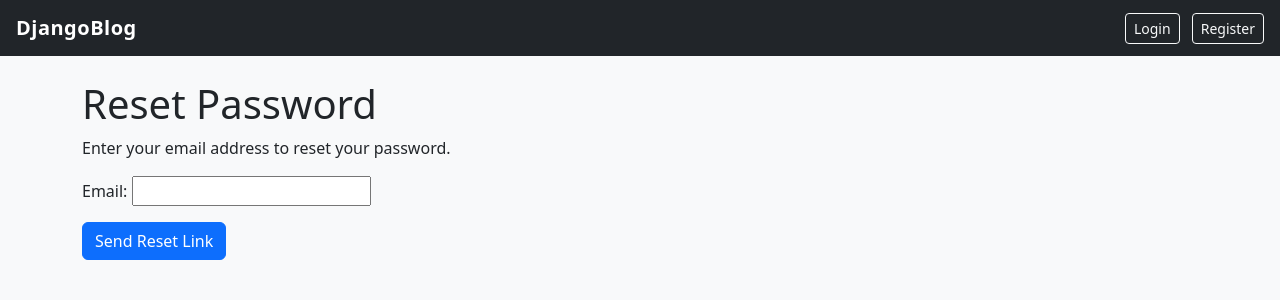
After one commit to madushadilan99-lgtm/djangoblog, a Django app: page /password-reset/ in a window 1280 px wide. The commit adds this page. Shown: the top 300 px of the page. Run offline with Django 5.2, Linux system fonts and the light colour scheme.

Commit message:
Add password reset and error pages

```diff
--- a/blog/templates/blog/base.html
+++ b/blog/templates/blog/base.html
@@ -2,6 +2,8 @@
 <html lang="en">
 <head>
     <meta charset="UTF-8">
+
+    <meta name="viewport" content="width=device-width, initial-scale=1">
 
     <title>
         {% block title %}DjangoBlog{% endblock %}
@@ -75,9 +77,32 @@
 
 <div class="container mt-4">
 
+    {% if messages %}
+
+        {% for message in messages %}
+
+            <div class="alert alert-{{ message.tags }} alert-dismissible fade show"
+                 role="alert">
+
+                {{ message }}
+
+                <button type="button"
+                        class="btn-close"
+                        data-bs-dismiss="alert"
+                        aria-label="Close">
+                </button>
+
+            </div>
+
+        {% endfor %}
+
+    {% endif %}
+
     {% block content %}{% endblock %}
 
 </div>
 
+<script src="https://cdn.jsdelivr.net/npm/bootstrap@5.3.3/dist/js/bootstrap.bundle.min.js"></script>
+
 </body>
 </html>
--- /dev/null
+++ b/blog/templates/blog/password_reset.html
@@ -0,0 +1,18 @@
+{% extends "blog/base.html" %}
+
+{% block title %}Reset Password{% endblock %}
+
+{% block content %}
+<h1>Reset Password</h1>
+
+<p>Enter your email address to reset your password.</p>
+
+<form method="post">
+    {% csrf_token %}
+    {{ form.as_p }}
+
+    <button type="submit" class="btn btn-primary">
+        Send Reset Link
+    </button>
+</form>
+{% endblock %}
--- a/blog/urls.py
+++ b/blog/urls.py
@@ -1,4 +1,5 @@
 from django.urls import path
+from django.contrib.auth import views as auth_views
 
 from .views import (
     PostListView,
@@ -15,6 +16,36 @@ from .views import (
 
 urlpatterns = [
     path("", PostListView.as_view(), name="home"),
+
+    # Password Reset - Step 1
+    path(
+        "password-reset/",
+        auth_views.PasswordResetView.as_view(
+            template_name="blog/password_reset.html"
+        ),
+        name="password_reset",
+    ),
+
+    # Password Reset - Step 2
+    path(
+        "password-reset/done/",
+        auth_views.PasswordResetDoneView.as_view(),
+        name="password_reset_done",
+    ),
+
+    # Password Reset - Step 3
+    path(
+        "reset/<uidb64>/<token>/",
+        auth_views.PasswordResetConfirmView.as_view(),
+        name="password_reset_confirm",
+    ),
+
+    # Password Reset - Step 4
+    path(
+        "reset/done/",
+        auth_views.PasswordResetCompleteView.as_view(),
+        name="password_reset_complete",
+    ),
 
     path(
         "my-posts/",
--- a/config/urls.py
+++ b/config/urls.py
@@ -3,7 +3,6 @@ from django.urls import path, include
 from django.conf import settings
 from django.contrib.auth import views as auth_views
 import debug_toolbar
-
 
 urlpatterns = [
     path("admin/", admin.site.urls),
@@ -27,8 +26,38 @@ urlpatterns = [
     path("", include("blog.urls")),
 
     path("__debug__/", include(debug_toolbar.urls)),
+    path(
+    "password-reset/",
+    auth_views.PasswordResetView.as_view(
+        template_name="blog/password_reset.html"
+    ),
+    name="password_reset",
+),
+
+path(
+    "password-reset/done/",
+    auth_views.PasswordResetDoneView.as_view(
+        template_name="blog/password_reset_done.html"
+    ),
+    name="password_reset_done",
+),
+
+path(
+    "reset/<uidb64>/<token>/",
+    auth_views.PasswordResetConfirmView.as_view(
+        template_name="blog/password_reset_confirm.html"
+    ),
+    name="password_reset_confirm",
+),
+
+path(
+    "reset/done/",
+    auth_views.PasswordResetCompleteView.as_view(
+        template_name="blog/password_reset_complete.html"
+    ),
+    name="password_reset_complete",
+),
 ]
-
 
 if settings.DEBUG:
     from django.conf.urls.static import static
@@ -37,3 +66,5 @@ if settings.DEBUG:
         settings.MEDIA_URL,
         document_root=settings.MEDIA_ROOT
     )
+
+handler403 = "blog.views.custom_403"
```
Also changed, not shown: blog/templates/blog/403.html (added, +25 -0 lines), blog/templates/blog/password_reset_complete.html (added, +13 -0 lines), blog/templates/blog/password_reset_confirm.html (added, +16 -0 lines), blog/templates/blog/password_reset_done.html (added, +12 -0 lines), blog/templates/blog/post_confirm_delete.html (added, +24 -0 lines), blog/views.py (+42 -1 lines).
